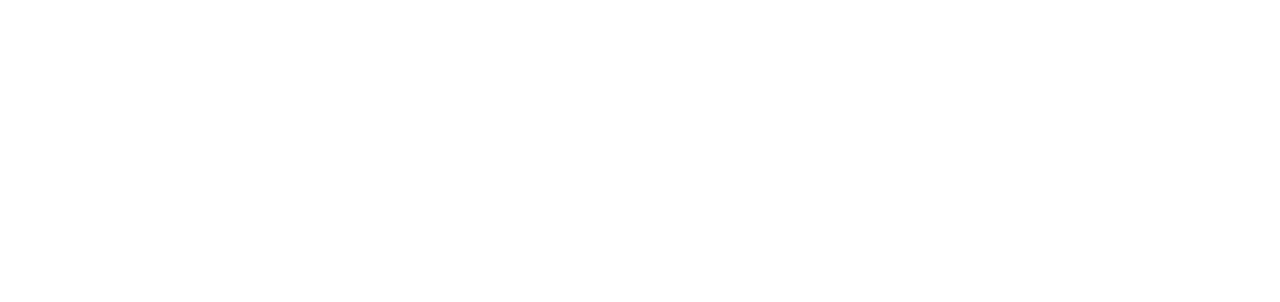
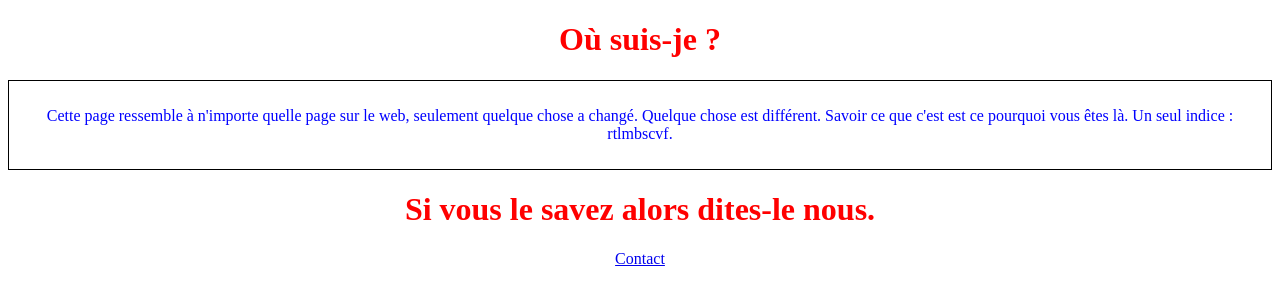
Before and after one commit to dhripz/dhripz.github.io, a plain HTML site: page foo.html in a window 1280 px wide. Drawn offline with Linux system fonts and the light colour scheme.

Commit message:
Add énigme

```diff
--- a/foo.html
+++ b/foo.html
@@ -0,0 +1,36 @@
+<!DOCTYPE html>
+<html lang="en" dir="ltr">
+  <head>
+    <meta charset="utf-8">
+    <title>Page Test, pas paniquer : Niquer</title>
+  <style media="screen">
+    .main {
+      text-align: center;
+      color: red;
+    }
+    p a {
+      text-align: center;
+    }
+    div {
+      border: 1px solid black;
+      padding: 10px;
+    }
+    p {
+      color: blue;
+      text-align: center;
+    }
+  </style>
+
+  </head>
+  <body>
+    <h1 class="main">Où suis-je ?</h1>
+      <div>
+        <p>Cette page ressemble à n'importe quelle page sur le web, seulement quelque chose a changé. Quelque chose est différent.
+          Savoir ce que c'est est ce pourquoi vous êtes là. Un seul indice : rtlmbscvf.</p>
+      </div>
+      <h1 class="main">Si vous le savez alors dites-le nous.</h1>
+      <p>
+        <a href="https://www.learnenough.com/course/css_and_layout/style-of-style/good_citizen"> Contact </a>
+      </p>
+  </body>
+</html>
```
Also changed, not shown: index.html (+0 -1 lines).
